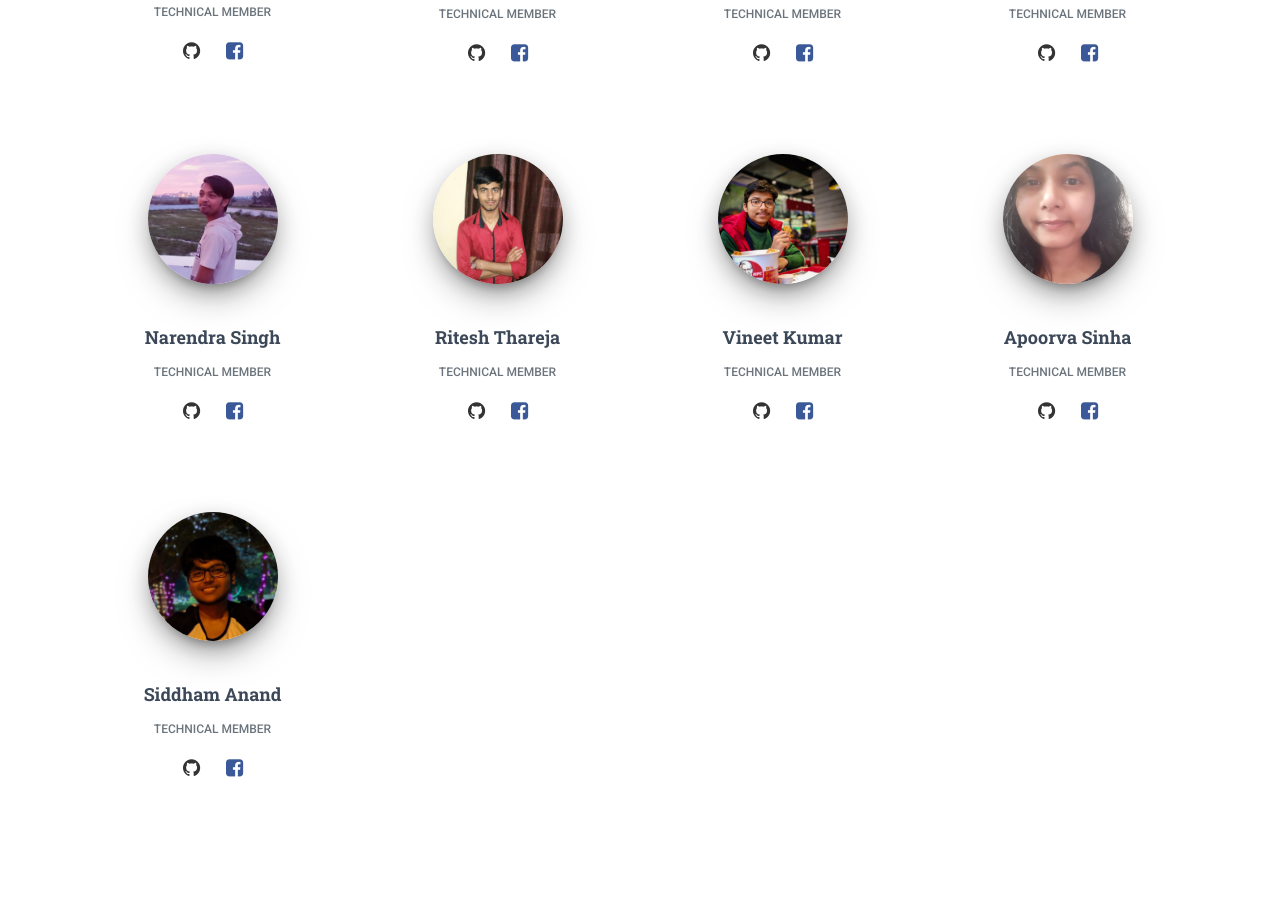
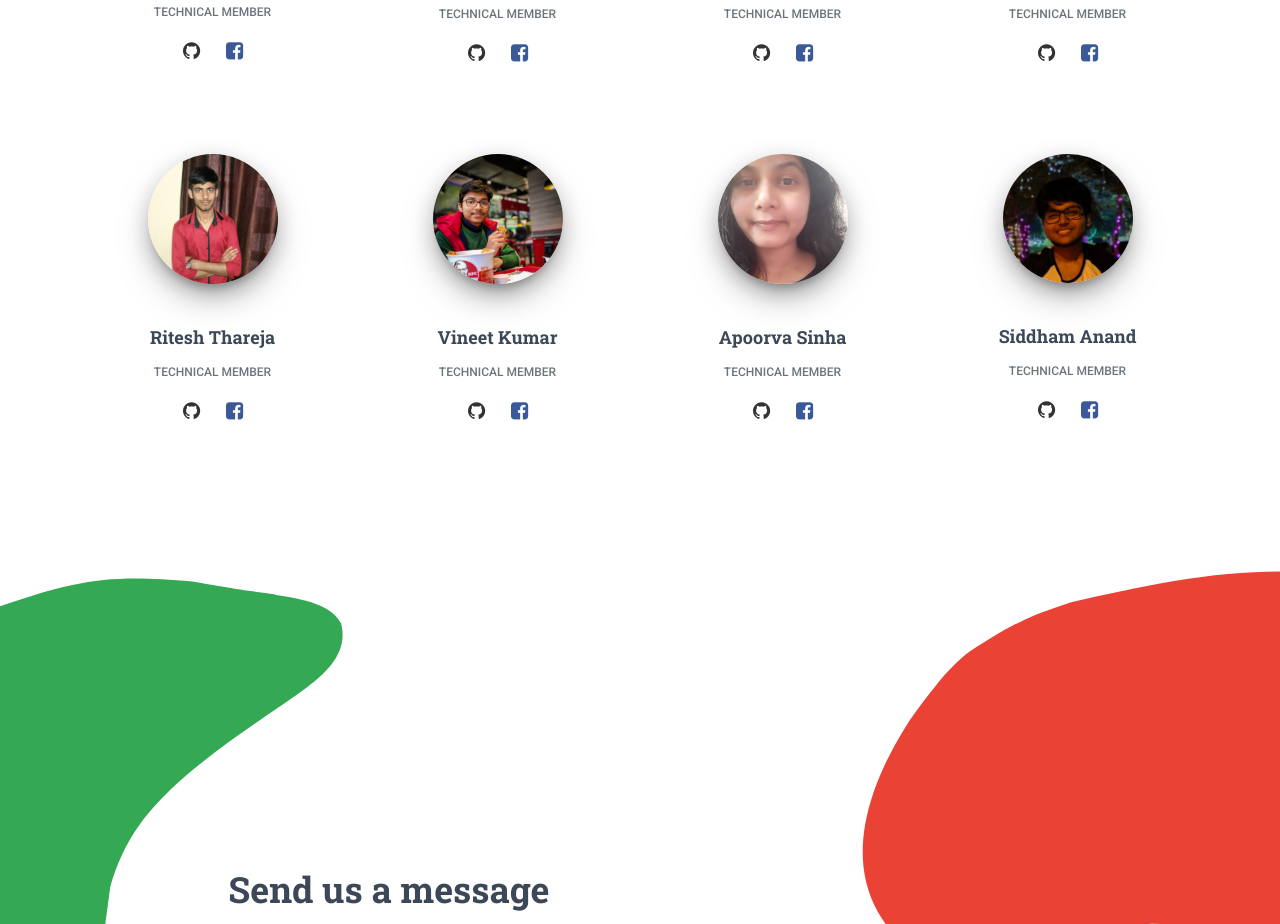
Before and after one commit to DSC-IIITL/DSC-IIITL-Official-Website, a plain HTML site: page team-timeline.html in a window 1280 px wide. Shown: the part 5479-6403 px from the top of the page. Drawn offline with Linux system fonts and the light colour scheme.

Commit message:
Teams in timeline updated

```diff
--- a/team-timeline.html
+++ b/team-timeline.html
@@ -958,36 +958,6 @@
             </div>
           </div>
           <div class="row">
-            <div class="col-md-3">
-              <div class="card card-profile card-plain">
-                <div class="card-header card-avatar">
-                  <a href="#pablo">
-                    <img
-                      class="img"
-                      src="assets/img/coreteam/Members/narendra.jpeg"
-                    />
-                  </a>
-                </div>
-                <div class="card-body">
-                  <h4 class="card-title">Narendra Singh</h4>
-                  <h6 class="card-category text-muted">Technical Member</h6>
-                </div>
-                <div class="card-footer justify-content-center">
-                  <a
-                    href="https://github.com/bajajvinamr"
-                    target="_blank"
-                    class="btn btn-just-icon btn-link btn-github"
-                    ><i class="fa fa-github"></i
-                  ></a>
-                  <a
-                    href="https://www.facebook.com/bajajvinamr"
-                    target="_blank"
-                    class="btn btn-just-icon btn-link btn-facebook"
-                    ><i class="fa fa-facebook-square"></i
-                  ></a>
-                </div>
-              </div>
-            </div>
 
             <div class="col-md-3">
               <div class="card card-profile card-plain">
```
